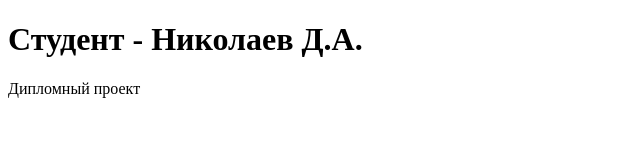
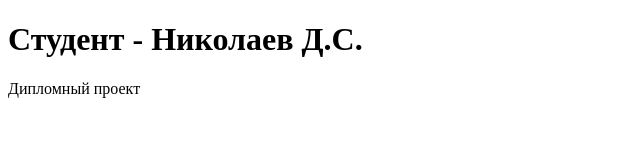
Before and after one commit to d-nikolaev-cybersec/netology_diplom, a plain HTML site: page cfg/index.html in a window 1280 px wide. Shown: the full height of the page, 0-640 px from the left. Drawn offline with Linux system fonts and the light colour scheme.

Commit message:
Update index.html

```diff
--- a/cfg/index.html
+++ b/cfg/index.html
@@ -7,7 +7,7 @@
   <title>Дипломная работа для Нетологии</title>
  </head>
  <body>
-  <h1>Студент - Николаев Д.А.</h1>
+  <h1>Студент - Николаев Д.С.</h1>
   <p>
    Дипломный проект</p>
  </body>
```
